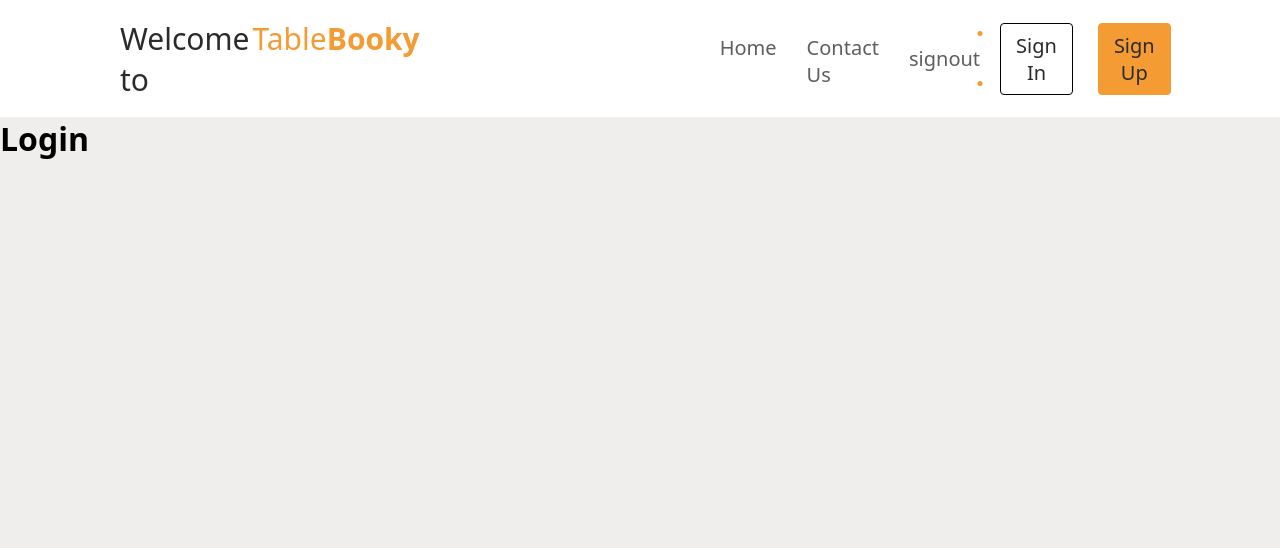
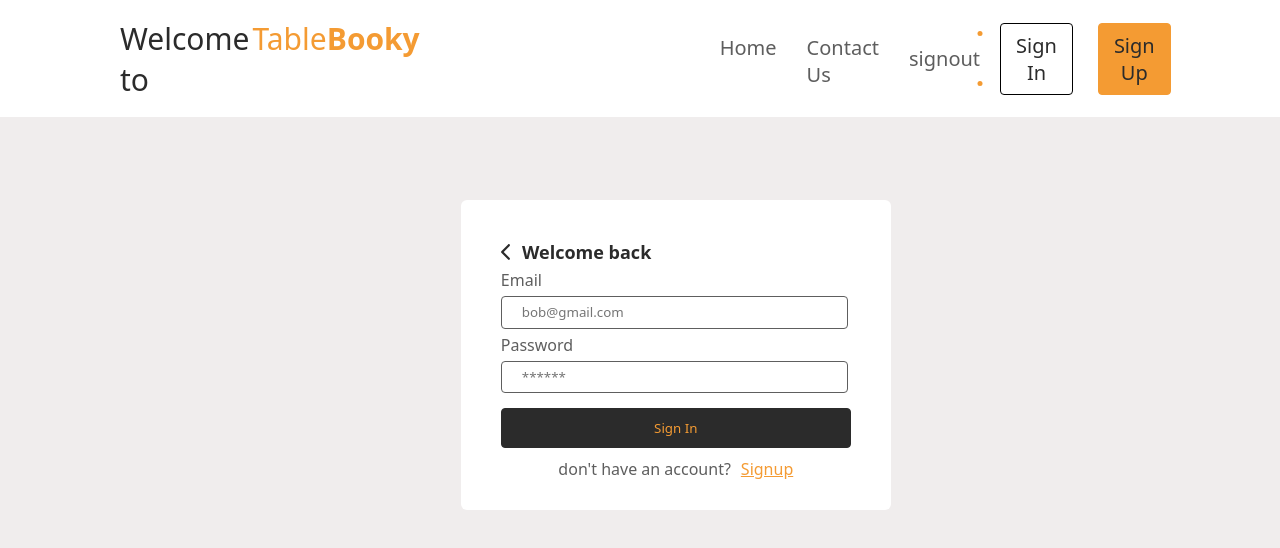
Before and after one commit to Online-Booking-and-Reservation-System/Online-Booking-and-Reservation-System-ClientSide, a React (Vite) app in the folder frontend/: page /signin in a window 1280 px wide. Both pictures are taken after a click on the button "Sign In". Shown: the top 548 px of the page. Built offline with nearby package versions, Linux system fonts and the light colour scheme; a web font is replaced by a local one.

Commit message:
signin and signup done!

```diff
--- a/frontend/src/components/Signin/Signin.css
+++ b/frontend/src/components/Signin/Signin.css
@@ -0,0 +1,74 @@
+.signin-container{
+    display: flex;
+    flex-direction: column;
+    width: 350px;
+    height: 230px;
+    padding: 40px;
+    border-radius: 6px;
+    background-color: #ffffff;
+}
+
+.siTop{
+    display: flex;
+    gap: 10px;
+    justify-content: left;
+    color: #2B2B2B;
+    font-size: 12px;
+}
+
+.signin{
+    display: flex;
+    flex-direction: column;
+    justify-content: left;
+    width: 100%;
+}
+
+.si-label{
+    padding-top: 5px;
+    padding-bottom: 5px;
+    color: #5E5E5E;
+}
+
+.signin input{
+    padding-left: 20px;
+    width: 93%;
+    height: 2.3em;
+    border-radius: 4px;
+    border: 1px solid #5E5E5E;
+}
+
+.signin-btn2{
+    background-color: #2B2B2B;
+    color: #F49B33;
+    border: 1px solid #2B2B2B;
+    padding-top: 10px;
+    padding-bottom: 10px;
+    margin-top: 15px;
+    border-radius: 4px;
+    cursor: pointer;
+    transition: all .4s ease;
+}
+
+.signin-btn2:hover{
+    background-color: #F49B33;
+    color: #2B2B2B;
+    border: 1px solid #F49B33;
+}
+
+.si-bottom{
+    display: flex;
+    gap: 10px;
+    justify-content: center;
+    margin-top: 10px;
+}
+
+.signup-link{
+    color: #F49B33;
+    text-decoration: underline;
+    cursor: pointer;
+    transition: all .3s ease;
+}
+
+.signup-link:hover{
+    color: #2B2B2B;
+}
--- a/frontend/src/components/Signin/Signin.jsx
+++ b/frontend/src/components/Signin/Signin.jsx
@@ -1,7 +1,36 @@
 import './Signin.css';
+import { FontAwesomeIcon } from '@fortawesome/react-fontawesome';
+import { faChevronLeft } from '@fortawesome/free-solid-svg-icons';
 
-function Login() {
-   return <> <h1>Login</h1> </>
+
+function Signin({ trigger, closeModal }) {
+   return (trigger) ? (
+       <>
+          <div className="s-popup">
+            <div className="signin-container">
+               <div className="siTop">
+                  <span className="close-btn" onClick={closeModal}><FontAwesomeIcon icon={faChevronLeft} /></span>
+                  <h2 className="si">Welcome back</h2>
+               </div>
+               <form className="signin">
+                  <label className="si-label">Email</label>
+                  <input type="email"
+                    required
+                    placeholder="bob@gmail.com"/>
+                  <label className="si-label">Password</label>
+                  <input type="password"
+                    required
+                    placeholder="******"/>
+            <button className="signin-btn2">Sign In</button>
+            </form>
+               <div className="si-bottom">
+                 <p className="bottom-q"> don't have an account?</p>
+                 <p className="signup-link">Signup</p>
+               </div>
+            </div>
+          </div>
+       </>
+   ) : "";
 }
 
-export default Login;
+export default Signin;
--- a/frontend/src/components/Signup/Signup.css
+++ b/frontend/src/components/Signup/Signup.css
@@ -29,22 +29,25 @@
 
 .close-btn{
     font-size: 18px;
+    cursor: pointer;
+    transition: all .3s ease;
+}
+
+.close-btn:hover{
+    color: #F49B33;
 }
 
 .signup{
     display: flex;
     flex-direction: column;
     justify-content: left;
-
     width: 100%;
-
 }
 
 .su-label{
     padding-top: 5px;
     padding-bottom: 5px;
     color: #5E5E5E;
-
 }
 
 .signup input{
@@ -108,4 +111,9 @@
     color: #F49B33;
     text-decoration: underline;
     cursor: pointer;
+    transition: all .3s ease;
 }
+
+.signin-link:hover{
+    color: #2B2B2B;
+}
--- a/frontend/src/components/Signup/Signup.jsx
+++ b/frontend/src/components/Signup/Signup.jsx
@@ -37,7 +37,7 @@ function Signup({ trigger, closeModal }) {
           <label className='su-label'>Confirm Password</label>
             <input type="password"
               required
-              placeholder="confirm"/>
+              placeholder="******"/>
 
             <button className="signup-btn2">create account</button>
         </form>
--- a/frontend/src/components/shared components/Navbar/Navbar.jsx
+++ b/frontend/src/components/shared components/Navbar/Navbar.jsx
@@ -2,10 +2,12 @@ import "./Navbar.css";
 import {Link, Outlet , NavLink, useNavigate} from "react-router-dom";
 import { useState } from "react";
 import Signup from "../../Signup/Signup";
+import Signin from "../../Signin/Signin";
 
 
 function Navbar() {
     const [suButtonPopup, setSuButtonPopup] = useState(false);
+    const [siButtonPopup, setSiButtonPopup] = useState(false);
     return <>
         <nav className="navbar">
             <div className="logo">
@@ -25,17 +27,24 @@ function Navbar() {
             <div className="vertical-line"></div>
             <div className="nav-btns">
                <button className="nav-btn signin-btn"
-                 >
+                onClick={ () => {
+                    setSiButtonPopup(true);
+                    setSuButtonPopup(false);
+                    } }>
                     <Link to="/signin">Sign In</Link>
                 </button>
                <button className="nav-btn signup-btn"
-                onClick={ () => setSuButtonPopup(true) } >
+                onClick={ () => {
+                    setSuButtonPopup(true);
+                    setSiButtonPopup(false);
+                    } } >
                    <Link to="/signup">Sign Up</Link>
                </button>
             </div>
 
         </nav>
         <Signup trigger={suButtonPopup} closeModal={() => setSuButtonPopup(false)} />
+        <Signin trigger={siButtonPopup} closeModal={() => setSiButtonPopup(false)}/>
         <Outlet/>
      </>
 }
```
